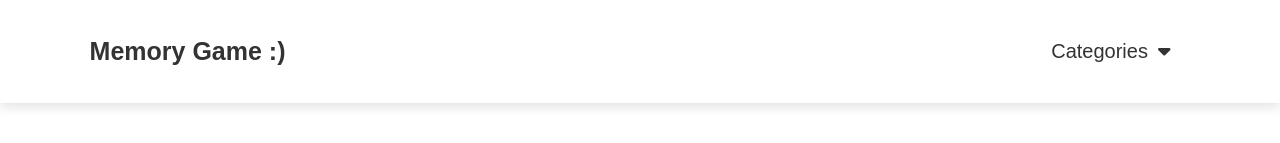
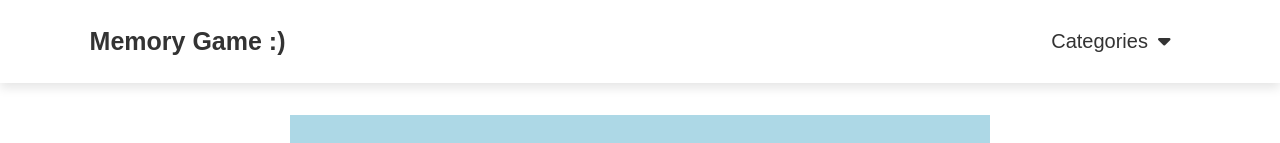
Before and after one commit to KeniaV123/fun-memory-game, a React (Create React App) app: page / in a window 1280 px wide. Shown: the top 143 px of the page. Built offline with nearby package versions, Linux system fonts and the light colour scheme.

Commit message:
navbar size

```diff
--- a/src/styles/components/cardMemoryGame/_cardMemoryGame.scss
+++ b/src/styles/components/cardMemoryGame/_cardMemoryGame.scss
@@ -8,7 +8,7 @@
     height: 700px;
     background: lightblue;
     margin: auto;
-    margin-top: 150px;
+    margin-top: 115px;
     padding: 30px 30px 0 30px;
     display: flex;
     flex-wrap: wrap;
--- a/src/styles/components/navbar/_navbar.scss
+++ b/src/styles/components/navbar/_navbar.scss
@@ -3,7 +3,7 @@ header {
     top: 0; left: 0; right: 0;
     background-color: #ffffff;
     box-shadow: 0 5px 10px rgba(0, 0, 0, .1);
-    padding: 20px 7%;
+    padding: 10px 7%;
     display: flex;
     align-items: center;
     justify-content: space-between;
```
